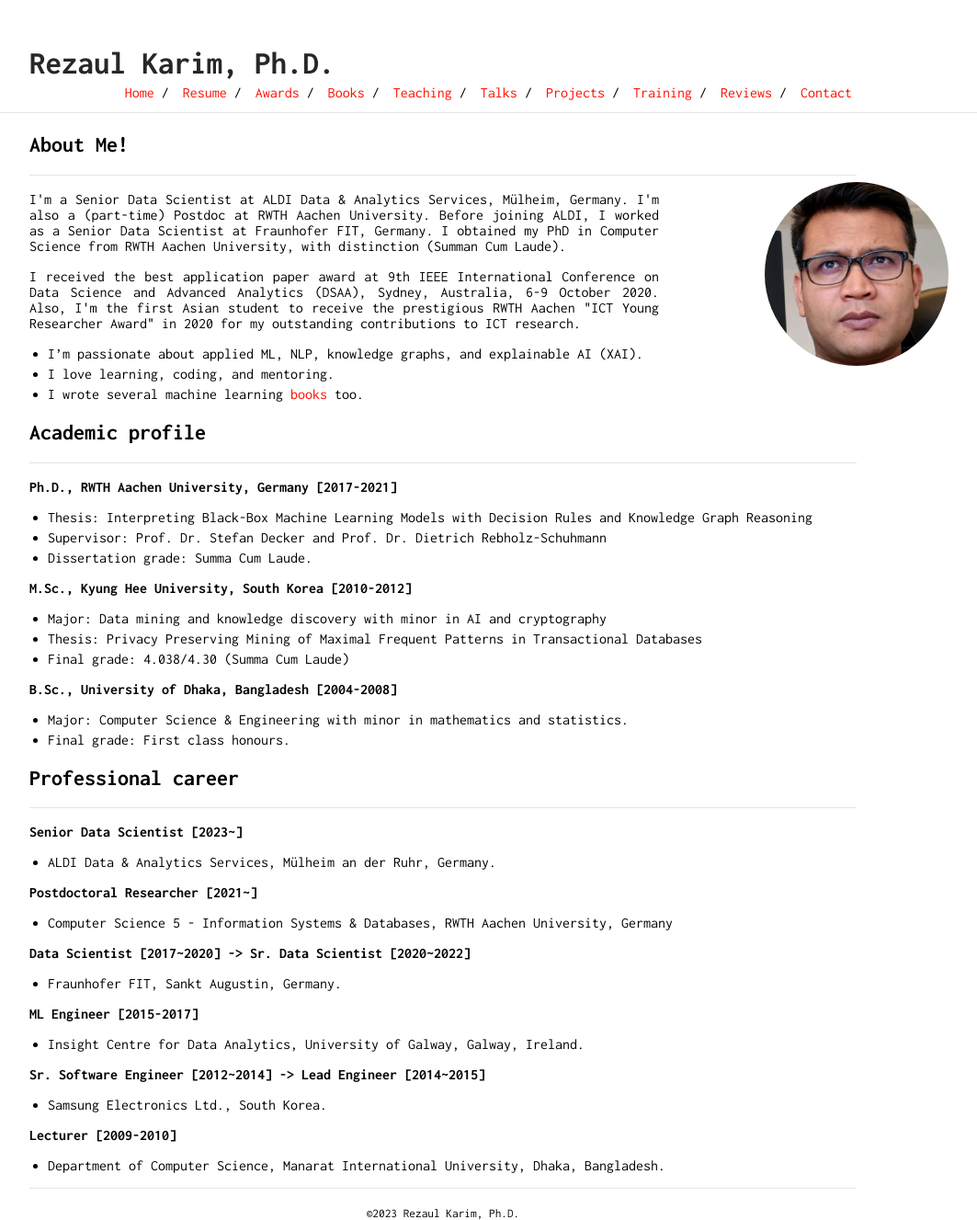
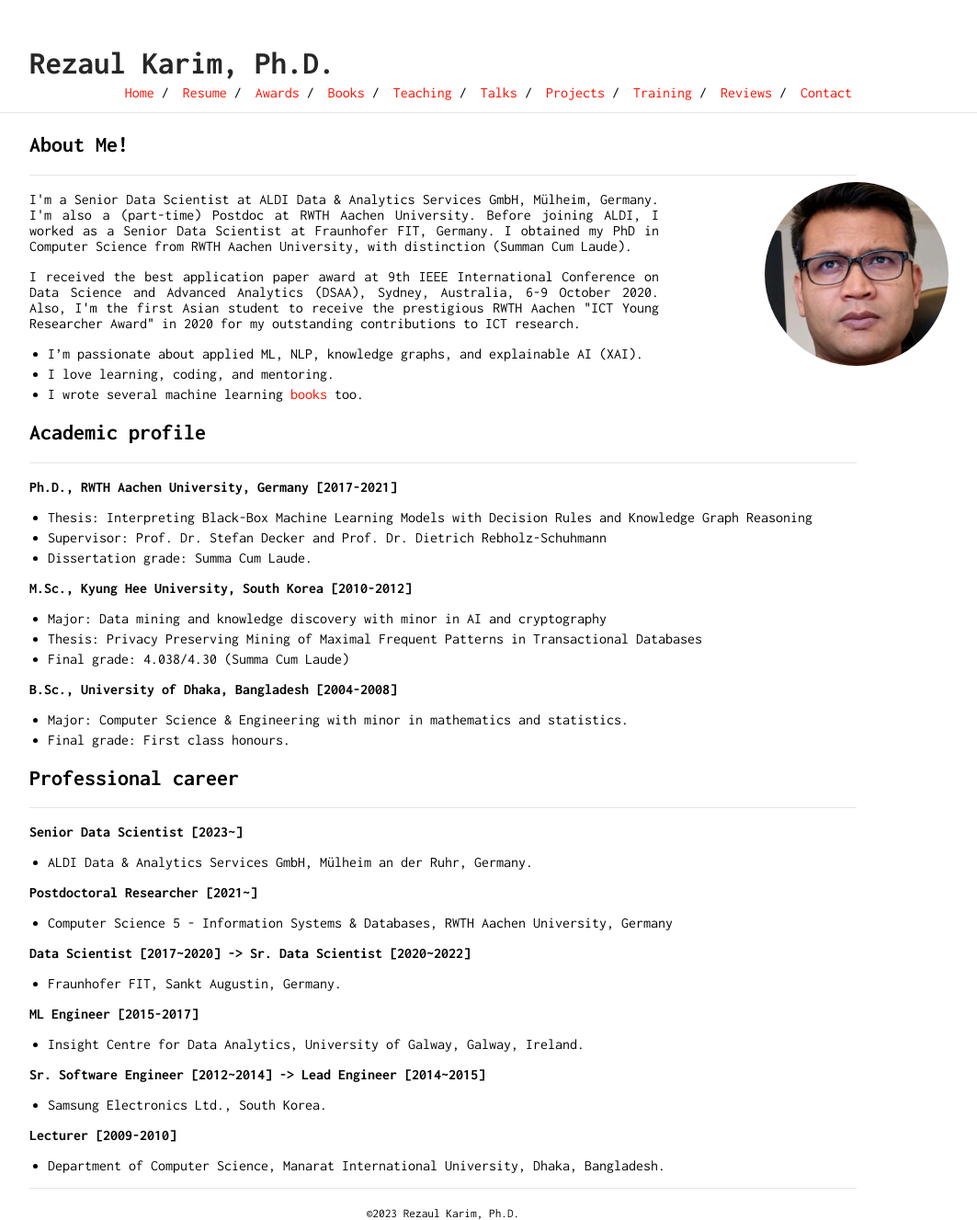
Before and after one commit to rezacsedu/rezacsedu.github.io, a Jekyll site: the page built from index.md, in a window 1280 px wide. Shown: the whole page at 92% size, without its empty margins (158-1221 px from the left). Built offline with Jekyll 4.4.1, drawn with Linux system fonts in a browser that asks for light colours; our own code applies the rules of GitHub Pages for plain Markdown files.

Commit message:
Update index.md

```diff
--- a/index.md
+++ b/index.md
@@ -2,7 +2,7 @@
 ___
 <img class="profile-picture" src="img/1664312512000.jpg" width="100">
 
-<p style='text-align: justify;'> I'm a Senior Data Scientist at ALDI Data & Analytics Services, Mülheim, Germany. I'm also a (part-time) Postdoc at RWTH Aachen University. Before joining ALDI, I worked as a Senior Data Scientist at Fraunhofer FIT, Germany. I obtained my PhD in Computer Science from RWTH Aachen University, with distinction (Summan Cum Laude).</p>
+<p style='text-align: justify;'> I'm a Senior Data Scientist at ALDI Data & Analytics Services GmbH, Mülheim, Germany. I'm also a (part-time) Postdoc at RWTH Aachen University. Before joining ALDI, I worked as a Senior Data Scientist at Fraunhofer FIT, Germany. I obtained my PhD in Computer Science from RWTH Aachen University, with distinction (Summan Cum Laude).</p>
 
 <p style='text-align: justify;'> I received the best application paper award at 9th IEEE International Conference on Data Science and Advanced Analytics (DSAA),  Sydney, Australia, 6-9 October 2020. Also, I'm the first Asian student to receive the prestigious RWTH Aachen "ICT Young Researcher Award" in 2020 for my outstanding contributions to ICT research.</p>
 
@@ -29,7 +29,7 @@ ___
 ## Professional career
 ___
 **Senior Data Scientist [2023~]**
-- ALDI Data & Analytics Services, Mülheim an der Ruhr, Germany.
+- ALDI Data & Analytics Services GmbH, Mülheim an der Ruhr, Germany.
 
 **Postdoctoral Researcher [2021~]**
 - Computer Science 5 - Information Systems & Databases, RWTH Aachen University, Germany
```
